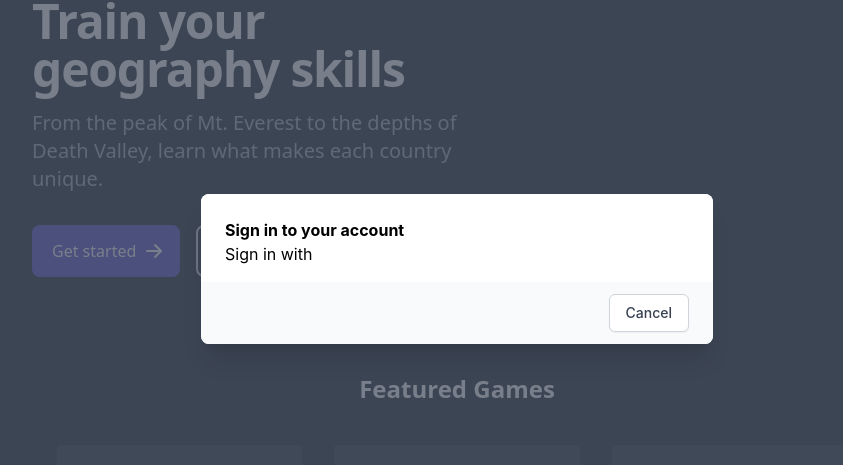
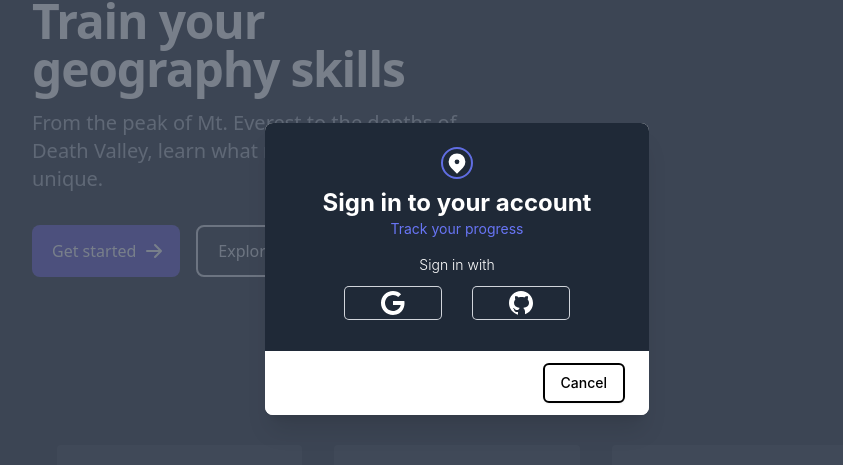
Before and after one commit to gregvansci/geogames, a Next.js app: page / in a window 1280 px wide. Both pictures are taken after a click on the button "Log in". Shown: the part 131-596 px from the top of the page, without its empty margins (183-1026 px from the left). Built offline with nearby package versions, Linux system fonts and the light colour scheme; a web font is replaced by a local one.

Commit message:
auth modal layout design

```diff
--- a/pages/components/Navbar.tsx
+++ b/pages/components/Navbar.tsx
@@ -16,8 +16,8 @@ export default function Navbar ( { authModal }: NavbarProps ) {
         <div className="flex items-center gap-x-6 md:gap-x-8">
           <a href="../"className="flex flex-row items-center font-sans text-xl font-bold text-white gap-x-2 " >
             <div className="flex items-center justify-center w-8 h-8 border-2 rounded-full border-indigo-500/90">
-            {/* eslint-disable-next-line @next/next/no-img-element */}
-            <img src="/logo.svg" className="h-6 pb-.5" alt="logo py-auto"/>
+              {/* eslint-disable-next-line @next/next/no-img-element */}
+              <img src="/logo.svg" className="h-6 pb-.5" alt="logo py-auto"/>
             </div>
             Features
           </a>
--- a/pages/index.tsx
+++ b/pages/index.tsx
@@ -13,10 +13,6 @@ const Home: NextPage = () => {
 
   function handleOpenAuth() {
     setOpenAuth(!openAuth);
-  }
-
-  const authModal = () => {
-    console.log('auth open');
   }
 
   return (
@@ -83,22 +79,39 @@ const Home: NextPage = () => {
                 From: "opacity-100 translate-y-0 sm:scale-100"
                 To: "opacity-0 translate-y-4 sm:translate-y-0 sm:scale-95"
             */}
-            <div className="relative overflow-hidden text-left transition-all transform bg-white rounded-lg shadow-xl sm:my-8 sm:max-w-lg sm:w-full">
-              <div className="px-4 pt-5 pb-4 bg-white sm:p-6 sm:pb-4">
-                <div className="flex flex-col">
-                  <div className="font-bold">
-                    Sign in to your account
+            <div className="relative w-full max-w-sm my-8 overflow-hidden text-left transition-all transform bg-white rounded-lg shadow-xl">
+              <div className="px-4 pt-5 pb-4 text-white bg-secondary-dark sm:p-6 sm:pb-4">
+                <div className="flex flex-col items-center gap-2">
+                  <div className="flex items-center justify-center w-8 h-8 border-2 rounded-full border-indigo-500/90">
+                    {/* eslint-disable-next-line @next/next/no-img-element */}
+                    <img src="/logo.svg" className="h-6 pb-.5" alt="logo py-auto"/>
                   </div>
-                  <div>
-                    <div>
+                  <div className="flex flex-col items-center">
+                    <div className="text-2xl font-bold">
+                      Sign in to your account
+                    </div>
+                    <div className="text-sm text-indigo-500">
+                      Track your progress
+                    </div>
+                  </div>
+                  <div className="flex flex-col items-center gap-3 mt-2 mb-4">
+                    <div className="text-sm font-light">
                       Sign in with
+                    </div>
+                    <div className="flex justify-between gap-8">
+                      <button className="w-24 h-8 rounded ring-1 ring-gray-300 hover:ring-white">
+                        <svg fill="white" className="m-auto" xmlns="http://www.w3.org/2000/svg"  viewBox="0 0 30 30" width="30px" height="30px">    <path d="M 15.003906 3 C 8.3749062 3 3 8.373 3 15 C 3 21.627 8.3749062 27 15.003906 27 C 25.013906 27 27.269078 17.707 26.330078 13 L 25 13 L 22.732422 13 L 15 13 L 15 17 L 22.738281 17 C 21.848702 20.448251 18.725955 23 15 23 C 10.582 23 7 19.418 7 15 C 7 10.582 10.582 7 15 7 C 17.009 7 18.839141 7.74575 20.244141 8.96875 L 23.085938 6.1289062 C 20.951937 4.1849063 18.116906 3 15.003906 3 z"/></svg>
+                      </button>
+                      <button className="w-24 h-8 rounded ring-1 ring-gray-300 hover:ring-white">
+                        <svg fill="white" className="m-auto" xmlns="http://www.w3.org/2000/svg"  viewBox="0 0 30 30" width="30px" height="30px">    <path d="M15,3C8.373,3,3,8.373,3,15c0,5.623,3.872,10.328,9.092,11.63C12.036,26.468,12,26.28,12,26.047v-2.051 c-0.487,0-1.303,0-1.508,0c-0.821,0-1.551-0.353-1.905-1.009c-0.393-0.729-0.461-1.844-1.435-2.526 c-0.289-0.227-0.069-0.486,0.264-0.451c0.615,0.174,1.125,0.596,1.605,1.222c0.478,0.627,0.703,0.769,1.596,0.769 c0.433,0,1.081-0.025,1.691-0.121c0.328-0.833,0.895-1.6,1.588-1.962c-3.996-0.411-5.903-2.399-5.903-5.098 c0-1.162,0.495-2.286,1.336-3.233C9.053,10.647,8.706,8.73,9.435,8c1.798,0,2.885,1.166,3.146,1.481C13.477,9.174,14.461,9,15.495,9 c1.036,0,2.024,0.174,2.922,0.483C18.675,9.17,19.763,8,21.565,8c0.732,0.731,0.381,2.656,0.102,3.594 c0.836,0.945,1.328,2.066,1.328,3.226c0,2.697-1.904,4.684-5.894,5.097C18.199,20.49,19,22.1,19,23.313v2.734 c0,0.104-0.023,0.179-0.035,0.268C23.641,24.676,27,20.236,27,15C27,8.373,21.627,3,15,3z"/></svg>
+                      </button>
                     </div>
                   </div>
                 </div>
               </div>
 
-              <div className="px-4 py-3 bg-gray-50 sm:px-6 sm:flex sm:flex-row-reverse">
-                <button onClick={handleOpenAuth} type="button" className="inline-flex justify-center w-full px-4 py-2 mt-3 text-base font-medium text-gray-700 bg-white border border-gray-300 rounded-md shadow-sm hover:bg-gray-50 focus:outline-none focus:ring-2 focus:ring-offset-2 focus:ring-indigo-500 sm:mt-0 sm:ml-3 sm:w-auto sm:text-sm">Cancel</button>
+              <div className="px-4 py-3 bg-white sm:px-6 sm:flex sm:flex-row-reverse">
+                <button onClick={handleOpenAuth} type="button" className="inline-flex justify-center w-full px-4 py-2 mt-3 text-base font-medium text-black border-2 border-black rounded-md shadow-sm hover:border-gray-600 focus:outline-none sm:mt-0 sm:ml-3 sm:w-auto sm:text-sm">Cancel</button>
               </div>
             </div>
           </div>
```
